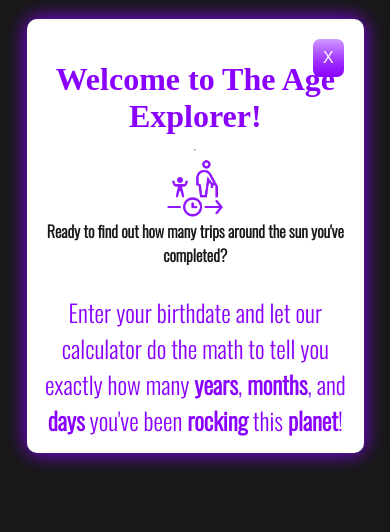
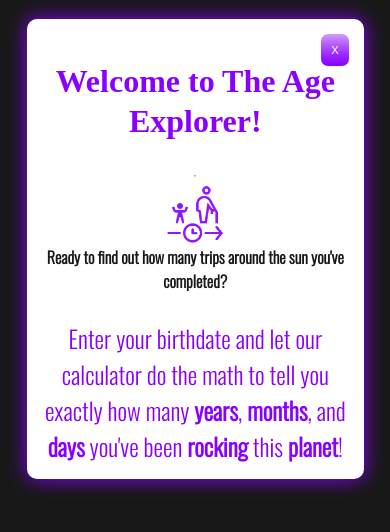
Before and after one commit to Nuriatm/AgeExplorer, a plain HTML site: page index.html in a window 390 px wide. Drawn offline with nearby package versions, Linux system fonts and the light colour scheme; a web font is replaced by a local one.

Commit message:
Update styles.css

```diff
--- a/styles/styles.css
+++ b/styles/styles.css
@@ -60,7 +60,7 @@
 #poptitle {
     font-size: 3em;
     font-family: var(--font-second);
-    margin-bottom: 0.2em;
+
 }
 #popl1 {
     font-size: 1.5em;
@@ -80,8 +80,8 @@
 
 #fechar {
     position: absolute;
-    top: 20px;
-    right: 20px;
+    top: 15px;
+    right: 15px;
     background: linear-gradient(180deg,#d19cff 0%,#b662ff 30%, #9b28ff 65%, #8a00ff 100%);
     border: 0px solid var(--color-third);
     color: var(--color-second);
@@ -204,11 +204,14 @@ input::placeholder{
         padding: 10px;
         margin: 5% 5%;
     }
+    #fechar {
+        font-size: 0.7rem;
+    }
 
     #poptitle {
         font-size: 2rem;
         padding-top: 5px;
-        line-height: auto;
+        line-height: 40px;
     }
     #popl1 {
         font-size: 1rem;
@@ -219,6 +222,8 @@ input::placeholder{
     }
     #ageline {
         width: 60px;
+        margin: 0;
+        padding: 0;
 
     }
     #body {
```
